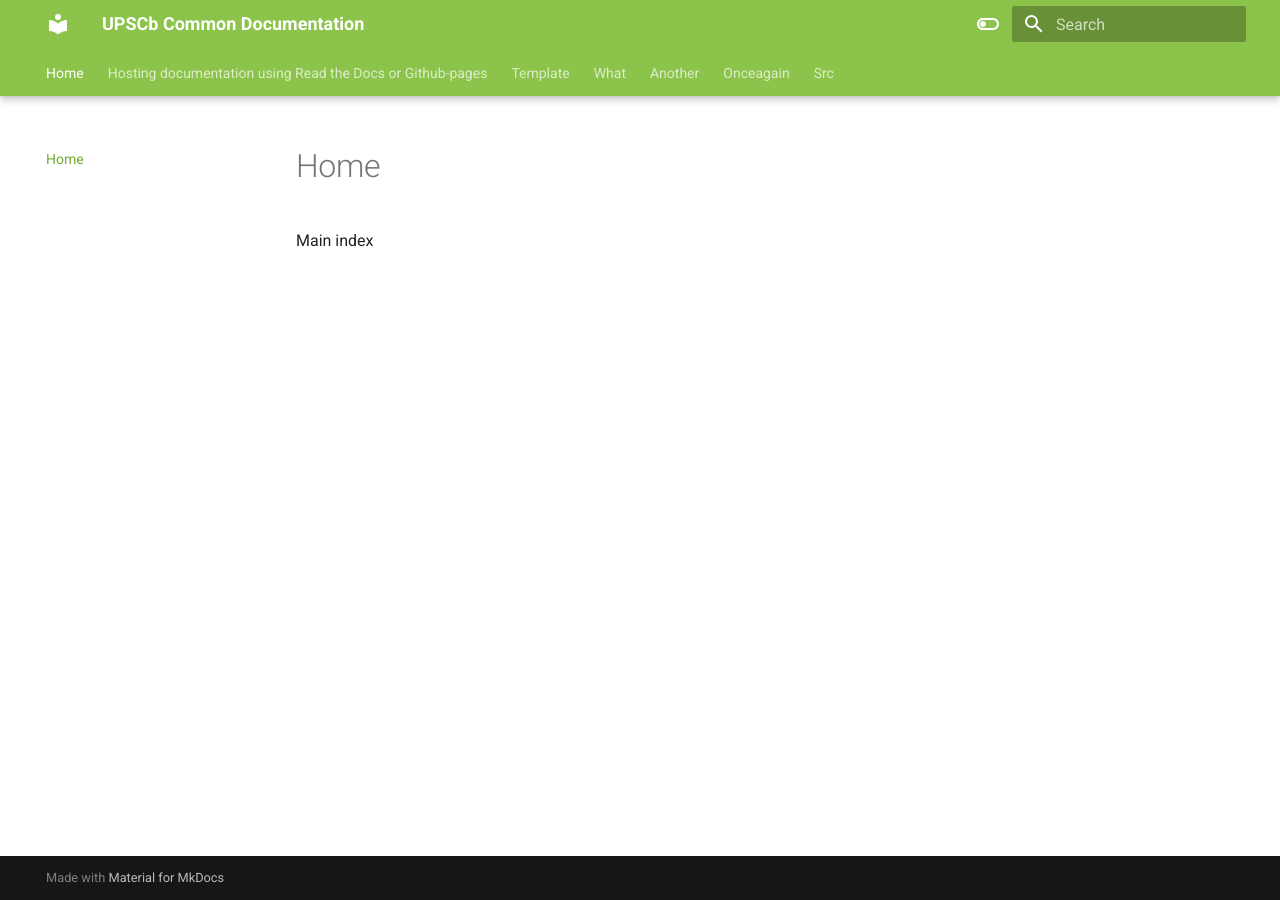
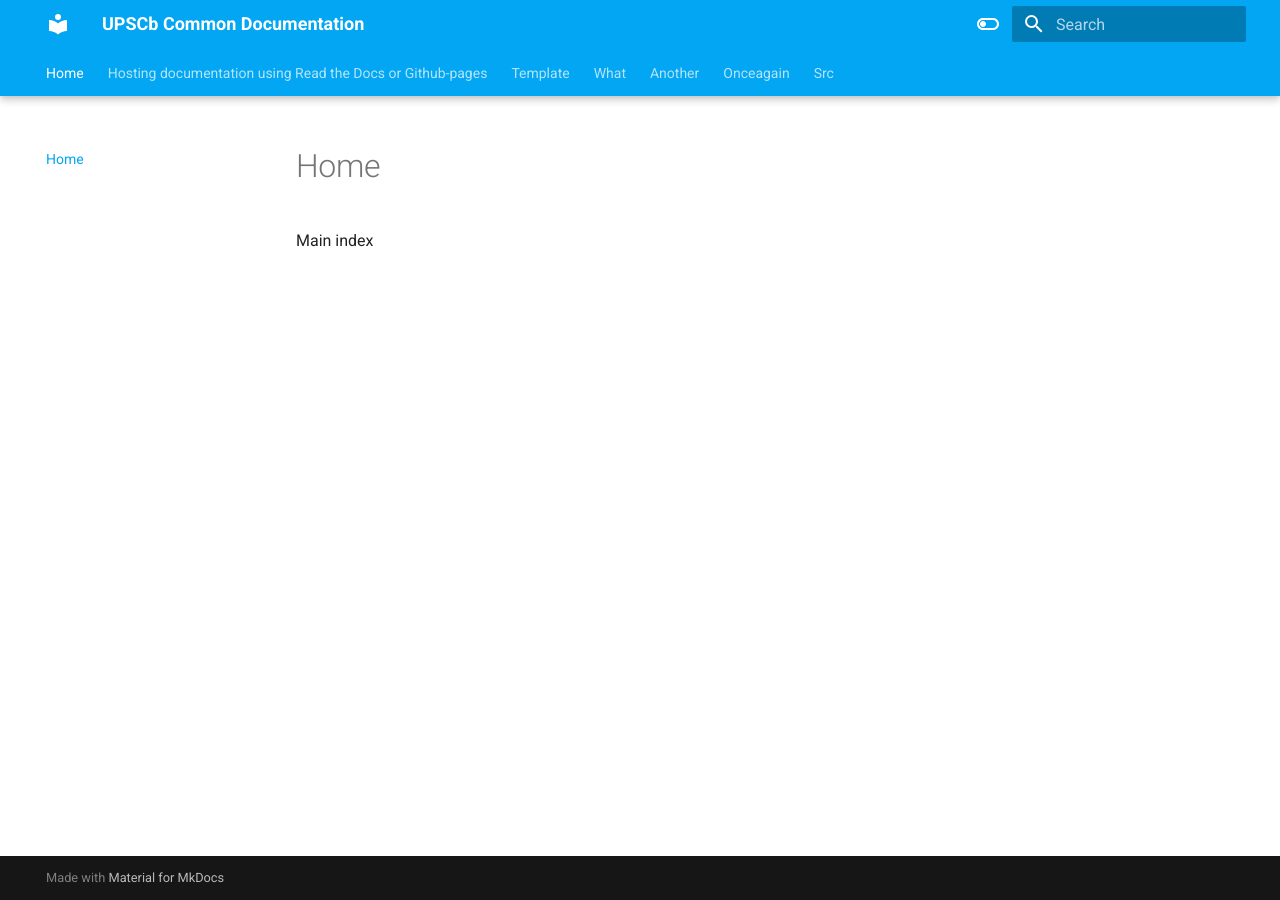
Before and after one commit to sagar-umu/try-document, an MkDocs documentation site: the page built from docs/index.md, in a window 1280 px wide. Built offline with MkDocs 1.6.1 and Material for MkDocs 9.7.7, drawn with Linux system fonts in a browser that asks for light colours.

Commit message:
cosmetics

```diff
--- a/mkdocs.yml
+++ b/mkdocs.yml
@@ -12,13 +12,13 @@ theme:
       toggle:
         icon: material/toggle-switch-off-outline
         name: Switch to dark mode
-      primary: light green
-      accent: deep purple
+      primary: light blue
+      accent: purple
     - scheme: slate
       toggle:
         icon: material/toggle-switch
         name: Switch to light mode
-      primary: light green
+      primary: indigo
       accent: deep purple
   features:
     - navigation.tabs
```
